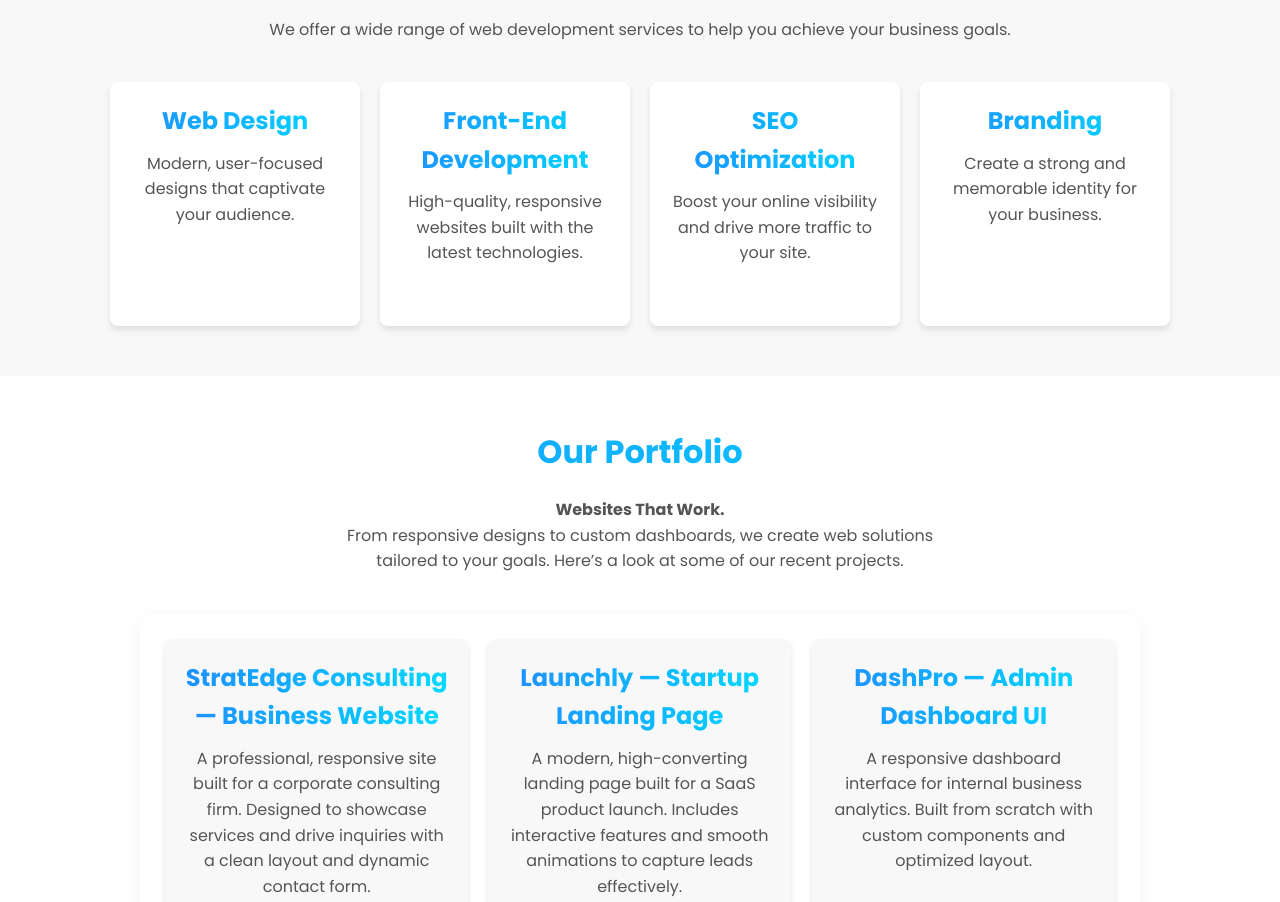
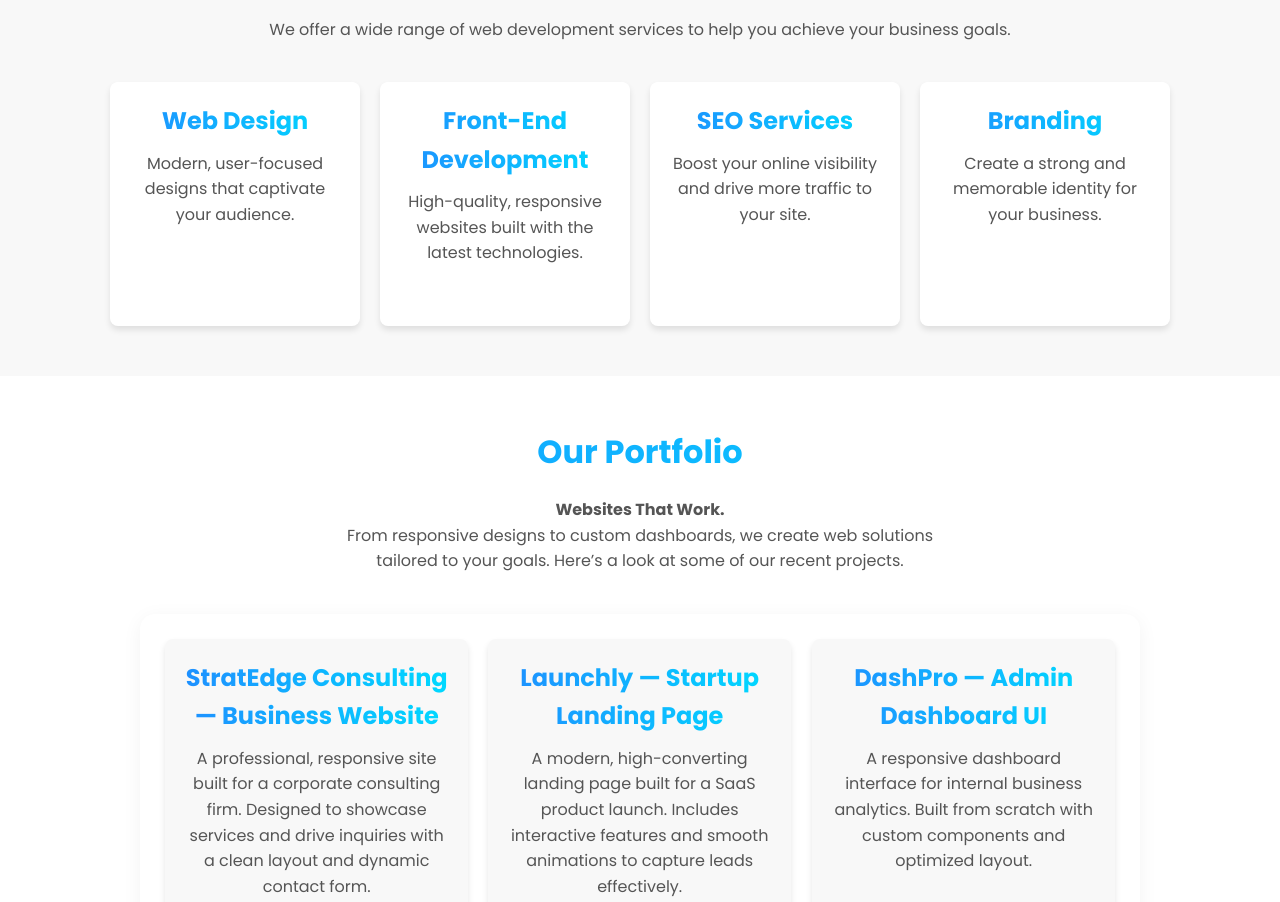
Before and after one commit to O6SPIDER/agency, a website: page index.html in a window 1280 px wide. Shown: the part 1218-2120 px from the top of the page. Drawn offline with Linux system fonts and the light colour scheme.

Commit message:
index.html

```diff
--- a/index.html
+++ b/index.html
@@ -61,7 +61,7 @@
           <p>High-quality, responsive websites built with the latest technologies.</p>
         </div>
         <div class="service-card">
-          <h3>SEO Optimization</h3>
+          <h3>SEO Services</h3>
           <p>Boost your online visibility and drive more traffic to your site.</p>
         </div>
         <div class="service-card">
```
